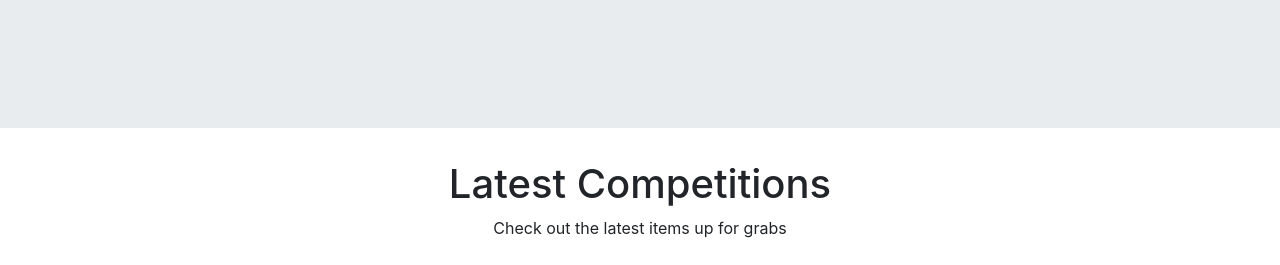
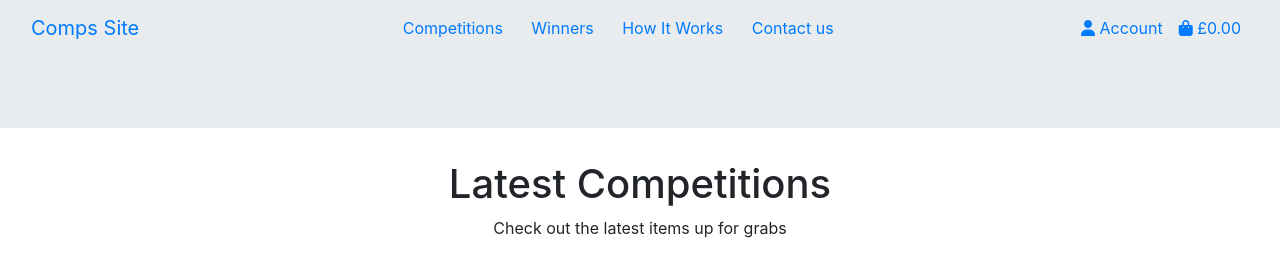
Before and after one commit to collyd21/milestoneproject4, a Django app: page / in a window 1280 px wide. Shown: the top 265 px of the page. Run offline with Django 3.2, Linux system fonts and the light colour scheme; some libraries are stand-ins or nearby versions.

Commit message:
added navbar

```diff
--- a/templates/base.html
+++ b/templates/base.html
@@ -21,6 +21,7 @@
     {% endblock %}
 
     {% block corejs %}
+        <script src="https://kit.fontawesome.com/195bb5fc1b.js" crossorigin="anonymous"></script>
         <script src="https://code.jquery.com/jquery-3.5.1.slim.min.js" integrity="sha256-4+XzXVhsDmqanXGHaHvgh1gMQKX40OUvDEBTu8JcmNs=" crossorigin="anonymous"></script>
         <script src="https://cdn.jsdelivr.net/npm/popper.js@1.16.0/dist/umd/popper.min.js" integrity="sha384-Q6E9RHvbIyZFJoft+2mJbHaEWldlvI9IOYy5n3zV9zzTtmI3UksdQRVvoxMfooAo" crossorigin="anonymous"></script>
         <script src="https://stackpath.bootstrapcdn.com/bootstrap/4.5.2/js/bootstrap.min.js" integrity="sha384-B4gt1jrGC7Jh4AgTPSdUtOBvfO8shuf57BaghqFfPlYxofvL8/KUEfYiJOMMV+rV" crossorigin="anonymous"></script>
@@ -32,7 +33,70 @@
     <title>Competitions Site {% block extra_title %}{% endblock %}</title>
   </head>
   <body>
-    <header class="container-fluid fixed-top"></header>
+    <header class="container-fluid fixed-top">
+    	<nav class="navbar navbar-expand-lg">
+		<div class="d-none d-md-block">
+			<a class="navbar-brand" href="#">Comps Site</a>
+		</div>
+
+		<button id="toggle-btn" class="navbar-toggler d-sm-none" type="button" data-toggle="collapse" data-target="#navbarNavDropdown"
+                    aria-controls="navbarNavDropdown" aria-expanded="false" aria-label="Toggle navigation">
+                    <span class="navbar-toggler-icon"></span>
+                </button>
+		<div class="collapse navbar-collapse" id="navbarNavDropdown">
+			<ul class="navbar-nav mx-auto d-md-block">
+				<li class="list-inline-item">
+					<a class="nav-link" href="#">Competitions</a>
+				</li>
+				<li class="list-inline-item">
+					<a class="nav-link" href="#">Winners</a>
+				</li>
+				<li class="list-inline-item">
+					<a class="nav-link" href="#">How It Works</a>
+				</li>
+				<li class="list-inline-item">
+					<a class="nav-link" href="#">Contact us</a>
+				</li>
+			</ul>
+		</div>
+		<ul class="navbar-nav justify-content-end">
+			<li class="nav-item dropdown">
+				<a class="nav-link pl-0" href="#" id="navbarDropdownMenuLink" role="button" data-toggle="dropdown"
+					aria-haspopup="true" aria-expanded="false">
+					<i class="fas fa-user" aria-hidden="true"></i> Account
+				</a>
+
+				<div class="dropdown-menu" aria-labelledby="navbarDropdownMenuLink">
+                    {% if request.user.is_authenticated %}
+                                {% if request.user.is_superuser %}
+                                    <a href="" class="dropdown-item">Product Management</a>
+                                {% endif %}
+                                <a href="" class="dropdown-item">My Profile</a>
+                                <a href="{% url 'account_logout' %}" class="dropdown-item">Logout</a>
+                    {% else %}
+                                <a href="{% url 'account_signup' %}" class="dropdown-item">Register</a>
+                                <a href="{% url 'account_login' %}" class="dropdown-item">Login</a>
+                    {% endif %}
+                </div>
+
+			</li>
+
+			<li class="cart my-auto">
+				<a class="nav-link" href="#">
+					<i class="fas fa-shopping-bag" aria-hidden="true"></i>
+					<span class="grand_total">
+                        {% if grand_total %}
+                            ${{ grand_total|floatformat:2 }}
+                        {% else %}
+                            £0.00
+                        {% endif %}
+                    </span>
+				</a>
+			</li>
+		</ul>
+
+	</nav>
+    </header>
 
     {% if messages %}
         <div class="message-container"></div>
```
